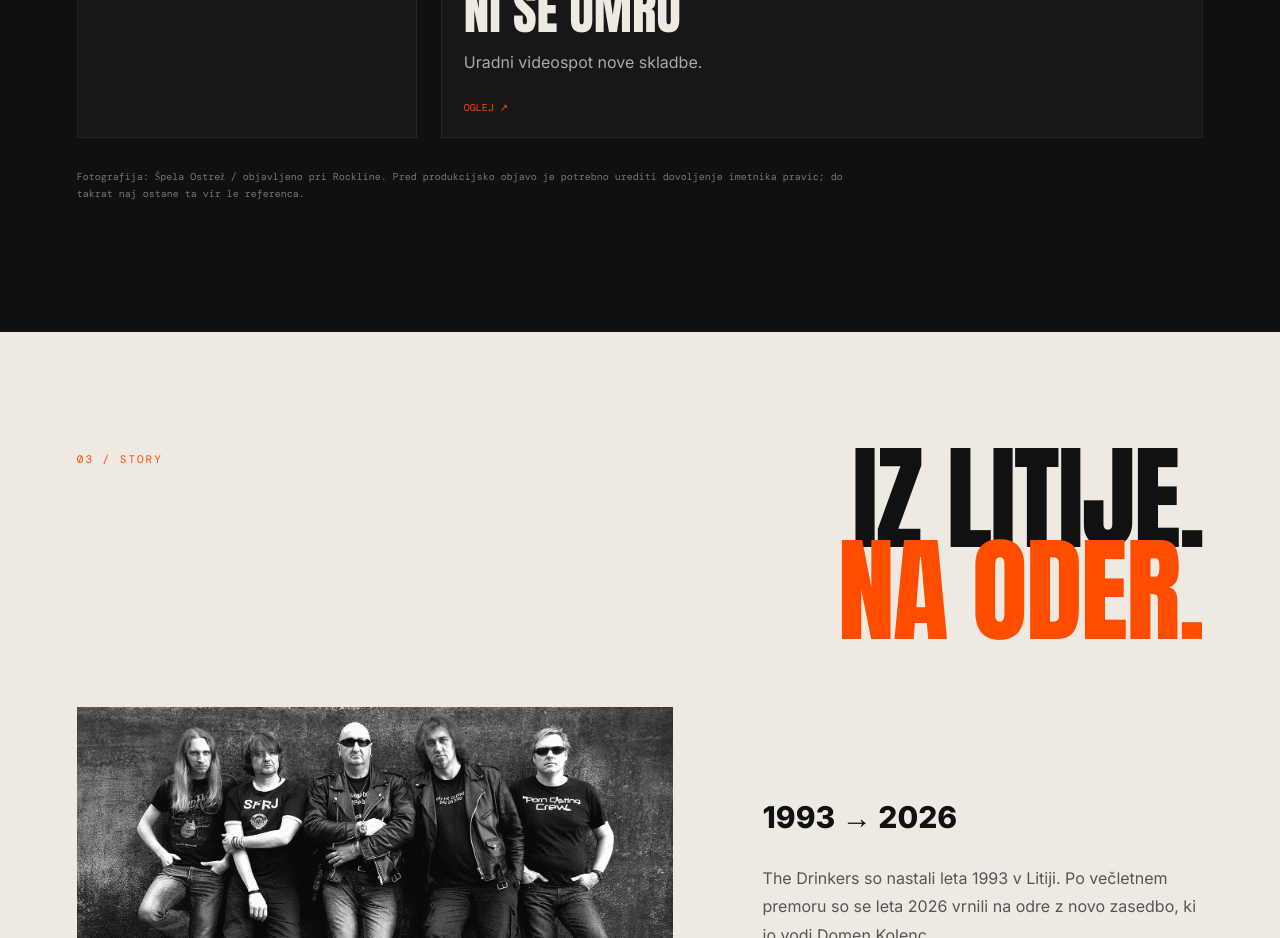
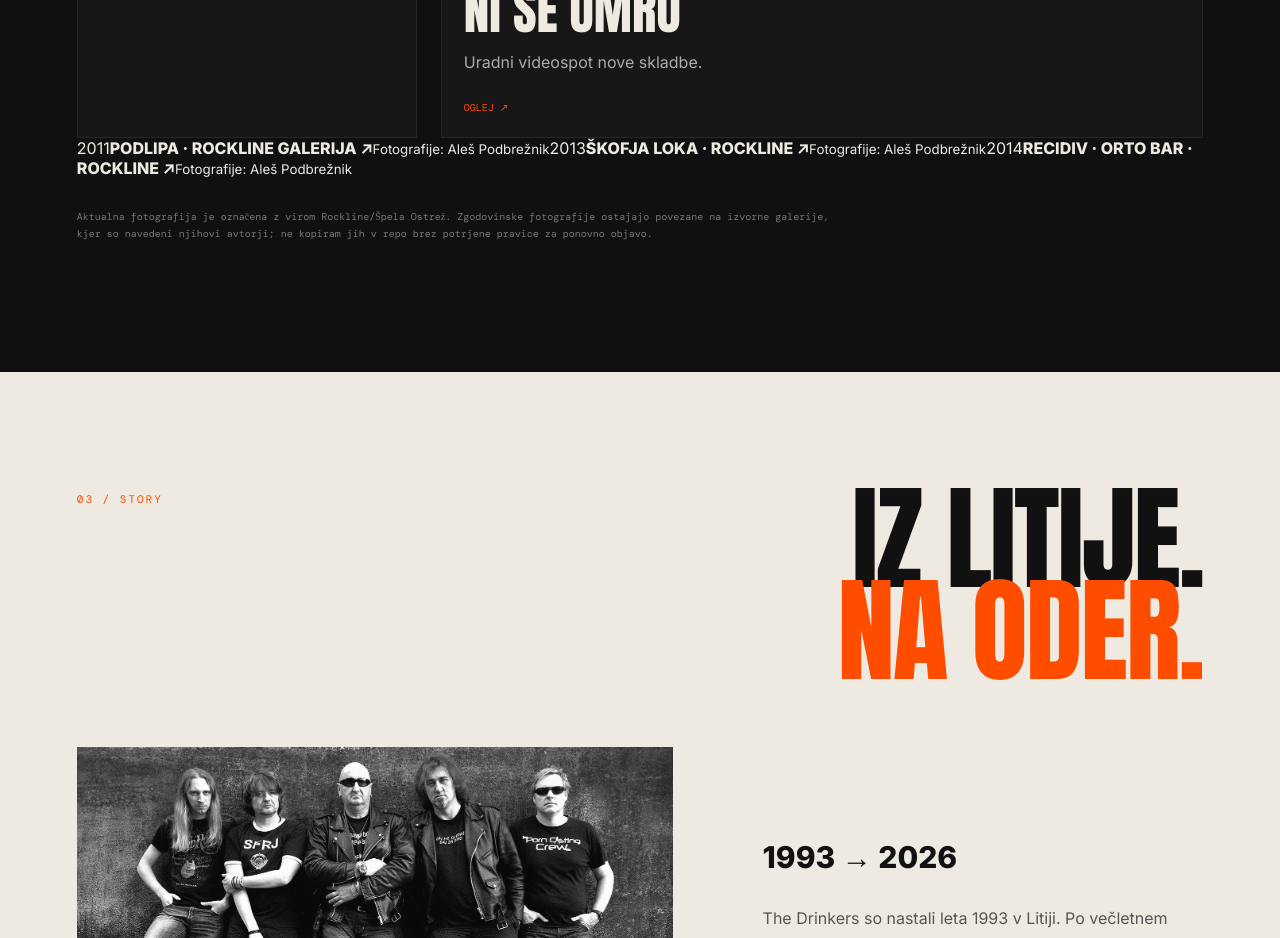
Before and after one commit to markec12345678/the-drinkers, a Next.js app: page / in a window 1280 px wide. Shown: the part 3360-4298 px from the top of the page. Built offline with nearby package versions, Linux system fonts and the light colour scheme.

Commit message:
feat: add verified historical photo archive sources

```diff
--- a/app/page.tsx
+++ b/app/page.tsx
@@ -114,7 +114,12 @@ export default function Home(){
     <article className="mediaCard featured"><img src="https://kultura.media.si/media/2026/08/mpro-retrieved-fb-photo-1553544069578762-1785890530096-150x150.avif" alt="The Drinkers — aktualna fotografija, 2026" loading="lazy" /><div><span>2026 · PRESS PHOTO</span><h3>THE DRINKERS 2.0</h3><p>Aktualna fotografija, objavljena ob napovedi koncerta v Domžalah.</p><a href="https://www.rockline.si/opojni-napitki-eksoticne-plesalke-in-zupnik-the-drinkers-so-nazaj/" target="_blank" rel="noopener noreferrer">PRESS SOURCE ↗</a></div></article>
     <article className="mediaCard"><img src="https://i.ytimg.com/vi/SvPAsFE3Y_8/maxresdefault.jpg" alt="Ni še umru — videospot" loading="lazy" /><div><span>NEW VIDEO</span><h3>NI ŠE UMRU</h3><p>Uradni videospot nove skladbe.</p><a href={youtubeSingle} target="_blank" rel="noopener noreferrer">OGLEJ ↗</a></div></article>
    </div>
-   <p className="sourceNote">Fotografija: Špela Ostrež / objavljeno pri Rockline. Pred produkcijsko objavo je potrebno urediti dovoljenje imetnika pravic; do takrat naj ostane ta vir le referenca.</p>
+   <div className="archiveLinks">
+    <a href="https://www.rockline.si/alkoholni-naliv-v-podlipi-2011/" target="_blank" rel="noopener noreferrer"><span>2011</span><strong>PODLIPA · ROCKLINE GALERIJA ↗</strong><small>Fotografije: Aleš Podbrežnik</small></a>
+    <a href="https://www.rockline.si/alkoholna-blasfemija-v-skofji-loki-2013/" target="_blank" rel="noopener noreferrer"><span>2013</span><strong>ŠKOFJA LOKA · ROCKLINE ↗</strong><small>Fotografije: Aleš Podbrežnik</small></a>
+    <a href="https://www.rockline.si/koncertno-rojstvo-recidiva-2014/" target="_blank" rel="noopener noreferrer"><span>2014</span><strong>RECIDIV · ORTO BAR · ROCKLINE ↗</strong><small>Fotografije: Aleš Podbrežnik</small></a>
+   </div>
+   <p className="sourceNote">Aktualna fotografija je označena z virom Rockline/Špela Ostrež. Zgodovinske fotografije ostajajo povezane na izvorne galerije, kjer so navedeni njihovi avtorji; ne kopiram jih v repo brez potrjene pravice za ponovno objavo.</p>
   </section>
 
   <section id="story" className="story section">
```
